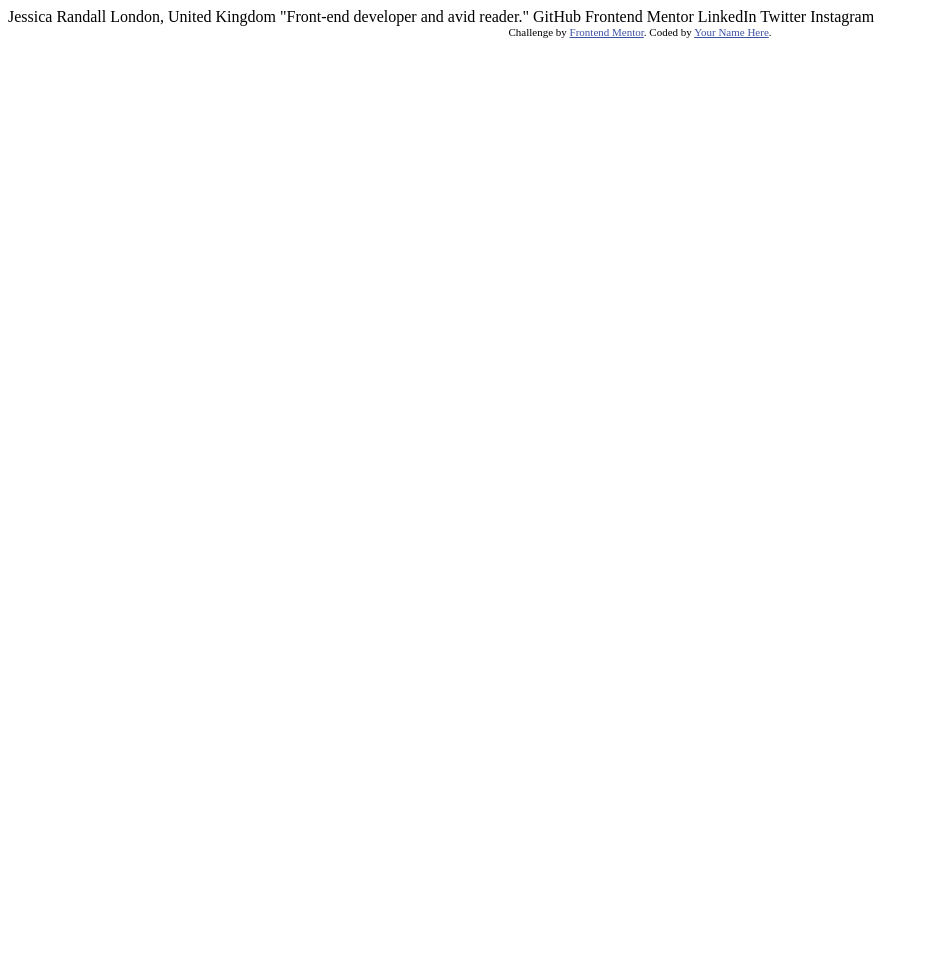
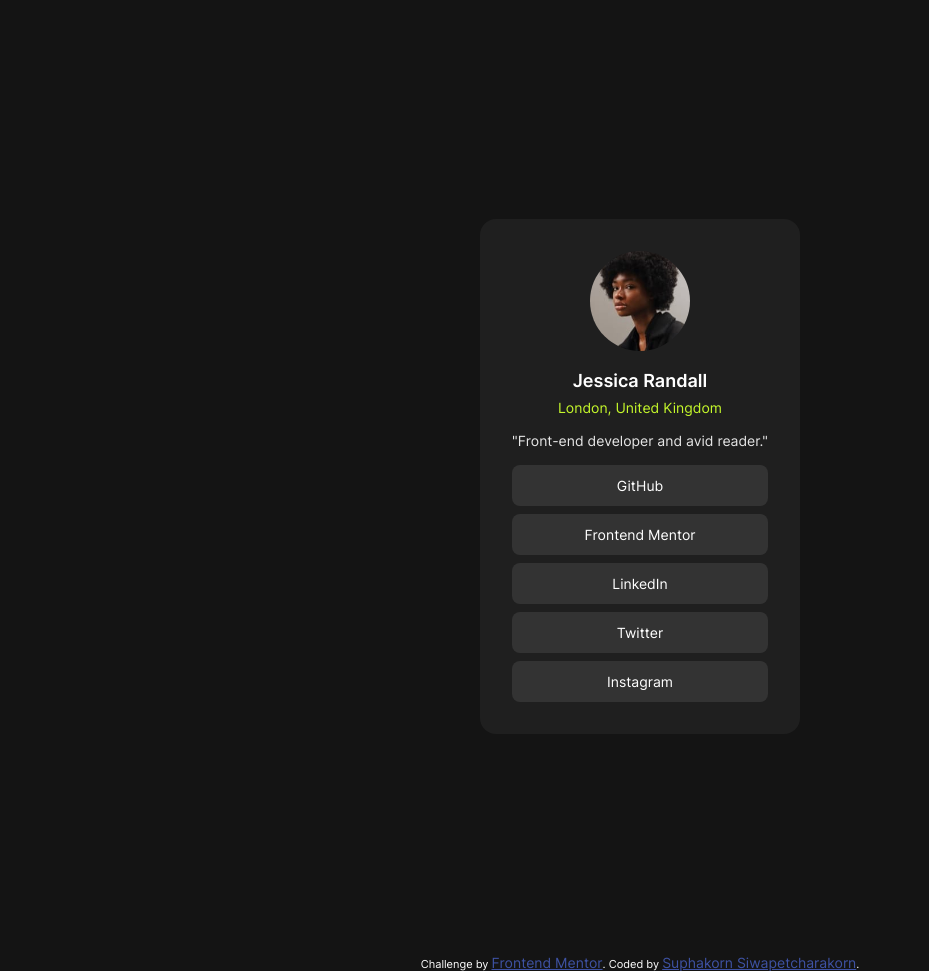
Before and after one commit to SSiwapetcharakorn/frontend-mentor-social-links-profile-main, a plain HTML site: page index.html in a window 1280 px wide. Shown: the whole page, without its empty margins (0-929 px from the left). Before the commit the page ends 800 px from the top, so only its background shows below. Drawn offline with Linux system fonts and the light colour scheme.

Commit message:
Add styling

```diff
--- a/index.html
+++ b/index.html
@@ -5,6 +5,7 @@
   <meta name="viewport" content="width=device-width, initial-scale=1.0"> <!-- displays site properly based on user's device -->
 
   <link rel="icon" type="image/png" sizes="32x32" href="./assets/images/favicon-32x32.png">
+  <link rel="stylesheet" href="style.css">
 
   <title>Frontend Mentor | Social links profile</title>
 
@@ -16,19 +17,23 @@
 </head>
 <body>
 
-  Jessica Randall
-  London, United Kingdom
-  "Front-end developer and avid reader."
-
-  GitHub
-  Frontend Mentor
-  LinkedIn
-  Twitter
-  Instagram
+  <div class="container">
+    <div class="info">
+      <img src="assets/images/avatar-jessica.jpeg" alt="my profile" style="border-radius: 50%;" width="100">
+      <p class="name">Jessica Randall</p>
+      <p class="location">London, United Kingdom</p>
+      <p class="description">"Front-end developer and avid reader."</p>
+    </div>
+    <button>GitHub</button>
+    <button>Frontend Mentor</button>
+    <button>LinkedIn</button>
+    <button>Twitter</button>
+    <button>Instagram</button>
+  </div>
 
   <div class="attribution">
     Challenge by <a href="https://www.frontendmentor.io?ref=challenge" target="_blank">Frontend Mentor</a>.
-    Coded by <a href="#">Your Name Here</a>.
+    Coded by <a href="#">Suphakorn Siwapetcharakorn</a>.
   </div>
 </body>
 </html>
--- /dev/null
+++ b/style.css
@@ -0,0 +1,89 @@
+@font-face {
+  font-family: "Inter";
+  src: url(assets/fonts/static/Inter-Bold.ttf) format("truetype");
+  font-weight: bolder;
+}
+@font-face {
+  font-family: "Inter";
+  src: url(assets/fonts/static/Inter-SemiBold.ttf) format("truetype");
+  font-weight: bold;
+}
+@font-face {
+  font-family: "Inter";
+  src: url(assets/fonts/static/Inter-Regular.ttf) format("truetype");
+}
+
+:root {
+  --black: hsl(0, 0%, 8%);
+  --white: hsl(0, 0%, 100%);
+  --grey: hsl(0, 0%, 20%);
+  --dark-grey: hsl(0, 0%, 12%);
+  --green: #c5f82b;
+
+  --mobile: 375px;
+  --desktop: 1440px;
+}
+* {
+  font-size: 14px;
+  font-family: "Inter";
+}
+
+html,
+body {
+  background-color: var(--black);
+  color: var(--white);
+  margin: 0;
+  padding: 0;
+  box-sizing: border-box;
+  display: flex;
+  flex-direction: column;
+  align-items: center;
+}
+
+.container {
+  background-color: var(--dark-grey);
+  margin: 50% 16px;
+  padding: 32px;
+  display: flex;
+  flex-direction: column;
+  /* width: 100%; */
+  max-width: var(--mobile);
+  gap: 8px;
+  border-radius: 16px;
+}
+.container .info {
+  text-align: center;
+}
+
+button {
+  padding: 12px;
+  color: var(--white);
+  background-color: var(--grey);
+  /* box-shadow: none; */
+  border-style: none;
+  border-radius: 8px;
+}
+button:hover {
+  background-color: var(--green);
+  color: var(--black);
+  cursor: pointer;
+}
+
+p {
+  text-align: center;
+  margin: 0;
+}
+p.name {
+  padding-top: 16px;
+  font-size: 18px;
+  font-weight: bolder;
+}
+p.location {
+  padding: 8px 0 16px 0;
+  color: var(--green);
+}
+
+p.description {
+  color: #e6e6e6;
+  padding-bottom: 8px;
+}
```
